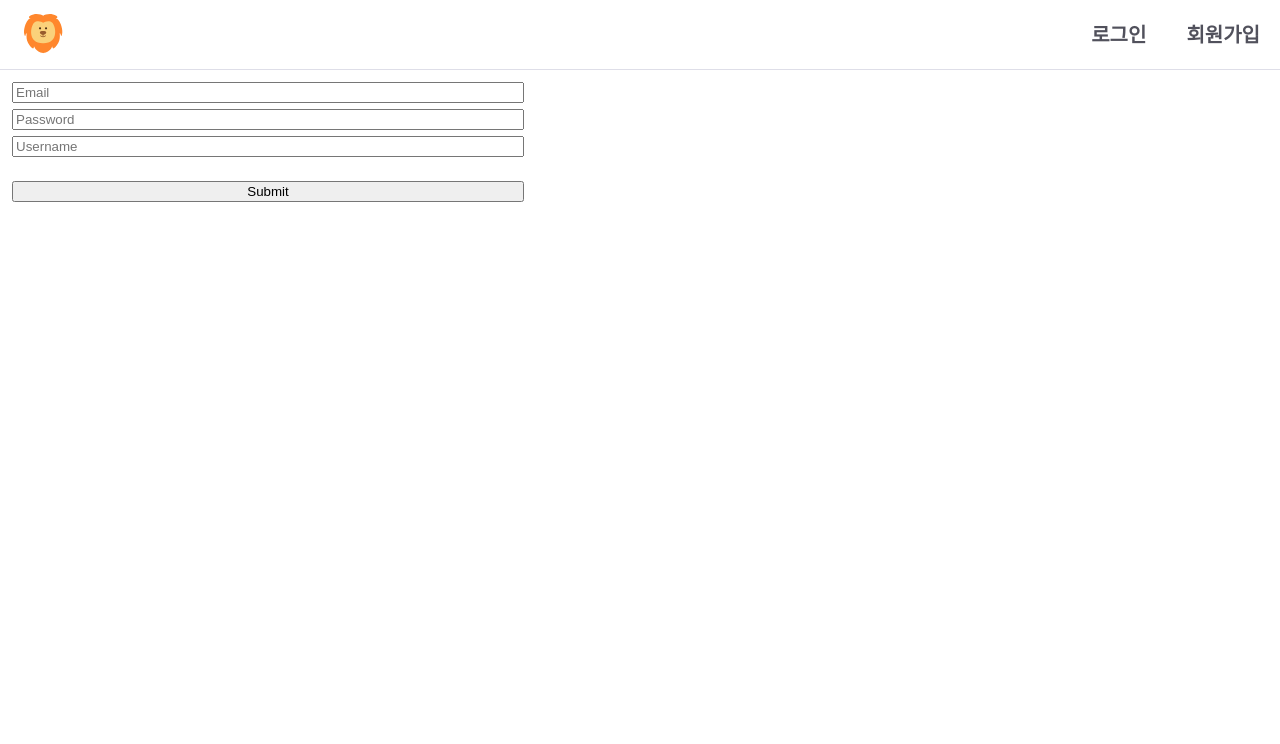
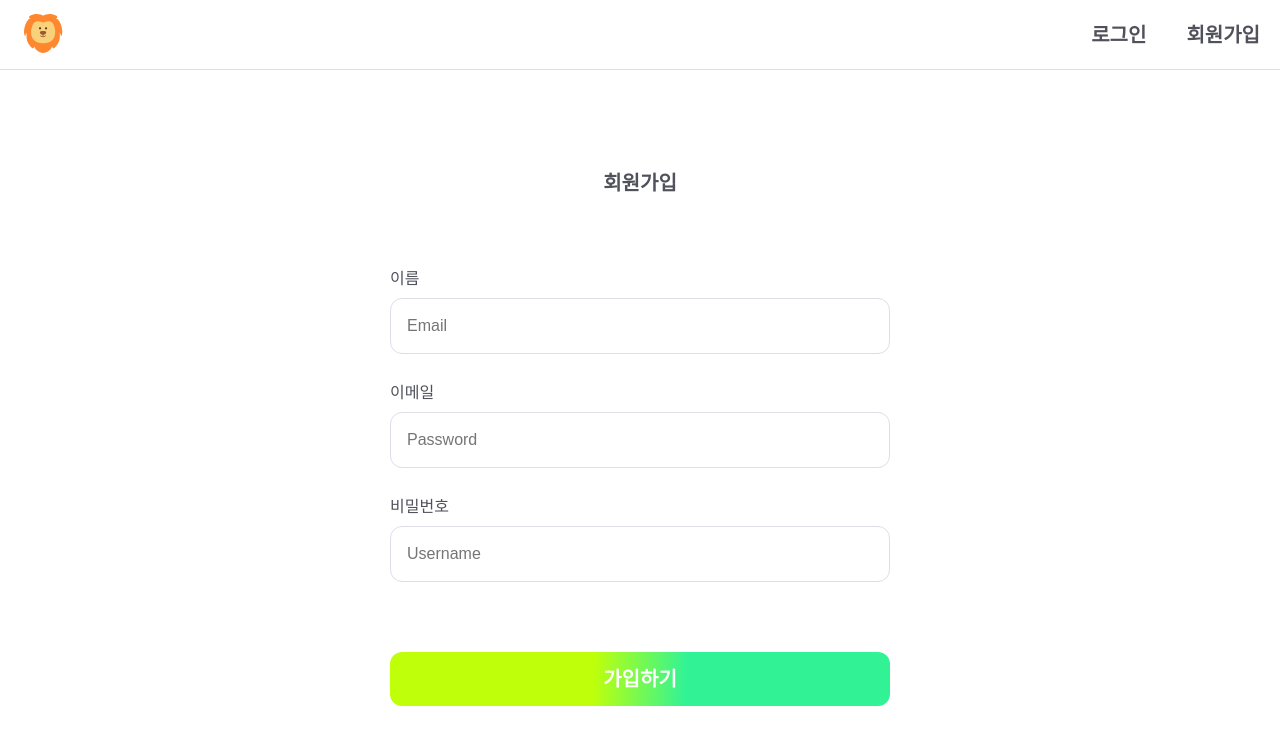
Before and after one commit to yhyem/react-ts-4st, a React (Create React App) app: page /sign-up in a window 1280 px wide. Shown: the top 744 px of the page. Built offline with nearby package versions, Linux system fonts and the light colour scheme.

Commit message:
feat: Signup 페이지 구현

```diff
--- a/src/pages/SignUp.tsx
+++ b/src/pages/SignUp.tsx
@@ -1,4 +1,7 @@
 import { SubmitHandler, useForm } from "react-hook-form";
+import Input from "../components/Input";
+import { styled } from "styled-components";
+import Button from "../components/Button";
 
 type Inputs = {
   email: string;
@@ -14,23 +17,64 @@ export const SignUp = () => {
   };
 
   return (
-    <div>
-      <form
-        onSubmit={handleSubmit(onSubmit)}
-        style={{ display: "flex", flexDirection: "column", gap: 24, maxWidth: 512, margin: 12 }}
-      >
-        <div style={{ display: "flex", flexDirection: "column", gap: 6 }}>
-          <input type="email" placeholder="Email" {...register("email", { required: true })} />
-          <input
+    <LoginWrapper>
+      <FormBlock onSubmit={handleSubmit(onSubmit)}>
+        <Title>회원가입</Title>
+        <LoginBlock>
+          <Input
+            title="이름"
+            type="email"
+            placeholder="Email"
+            {...register("email", { required: true })}
+          />
+          <Input
+            title="이메일"
             type="password"
             placeholder="Password"
             {...register("password", { required: true })}
           />
-          <input type="text" placeholder="Username" {...register("username", { required: true })} />
-        </div>
+          <Input
+            title="비밀번호"
+            type="text"
+            placeholder="Username"
+            {...register("username", { required: true })}
+          />
+        </LoginBlock>
 
-        <input type="submit" />
-      </form>
-    </div>
+        <Button type="submit" text="가입하기" />
+      </FormBlock>
+    </LoginWrapper>
   );
 };
+
+const LoginWrapper = styled.div`
+  margin-top: 100px;
+  display: flex;
+  align-items: center;
+  flex-direction: column;
+`;
+
+const LoginBlock = styled.div`
+  display: flex;
+  min-width: 320px;
+  max-width: 500px;
+  flex-direction: column;
+  gap: 26px;
+  align-self: stretch;
+`;
+
+const FormBlock = styled.form`
+  display: flex;
+  width: 500px;
+  min-width: 320px;
+  max-width: 500px;
+  flex-direction: column;
+  align-items: center;
+  gap: 70px;
+`;
+
+const Title = styled.div`
+  ${({ theme }) => theme.Typography.title1};
+  color: ${({ theme }) => theme.Color.GRAY1};
+  text-align: center;
+`;
```
